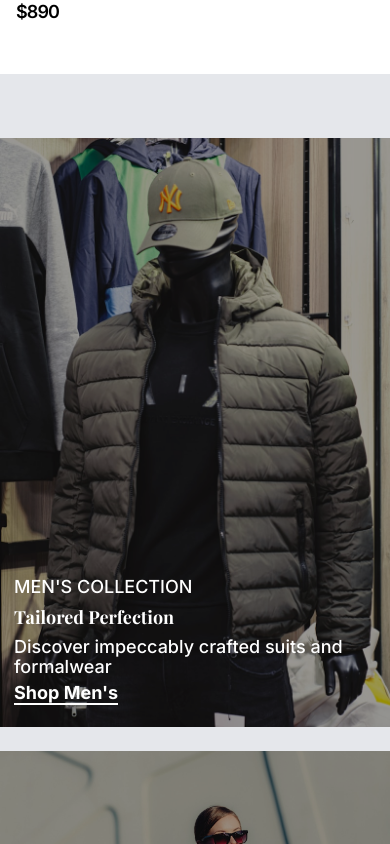
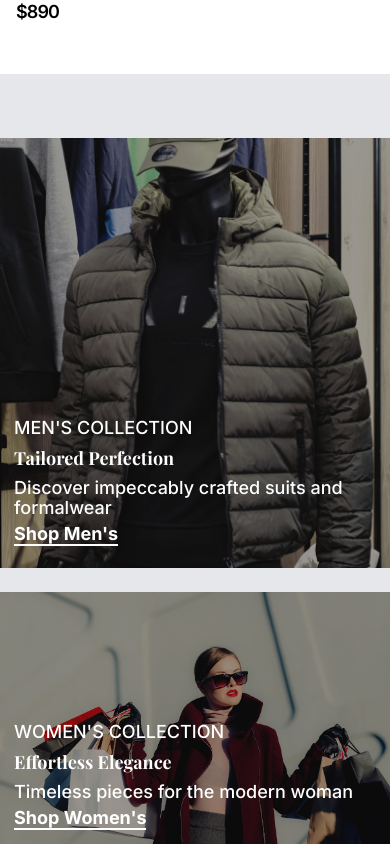
Before and after one commit to FlackoCodes/fashion, a Next.js app: page / in a window 390 px wide. Shown: the part 10220-11064 px from the top of the page. Built offline with nearby package versions, Linux system fonts and the light colour scheme; a web font is replaced by a local one.

Commit message:
fix : UNI image height

```diff
--- a/src/app/components/landing/Main.tsx
+++ b/src/app/components/landing/Main.tsx
@@ -212,7 +212,7 @@ return(
             {
                 uniFashionData.map((item, index) => (
                     <div key={index} className="relative w-full md:min-w-[350px] md:max-w-[600px] md:max-h-[400px] mx-auto h-full overflow-hidden">
-                        <Image src={item.image} alt={item.name} className="w-full h-full object-cover" />
+                        <Image src={item.image} alt={item.name} className="w-full max-h-[430px] md:h-full object-cover" />
                         <div className="absolute inset-0 bg-black/40"></div>
                         <div className="absolute bottom-2 left-2 p-1.5 text-white flex flex-col gap-1.5 z-10">
                             <span className="text-lg text-white leading-[20px] traking-wider  font-medium font-nav">{item.cat}</span>
```
